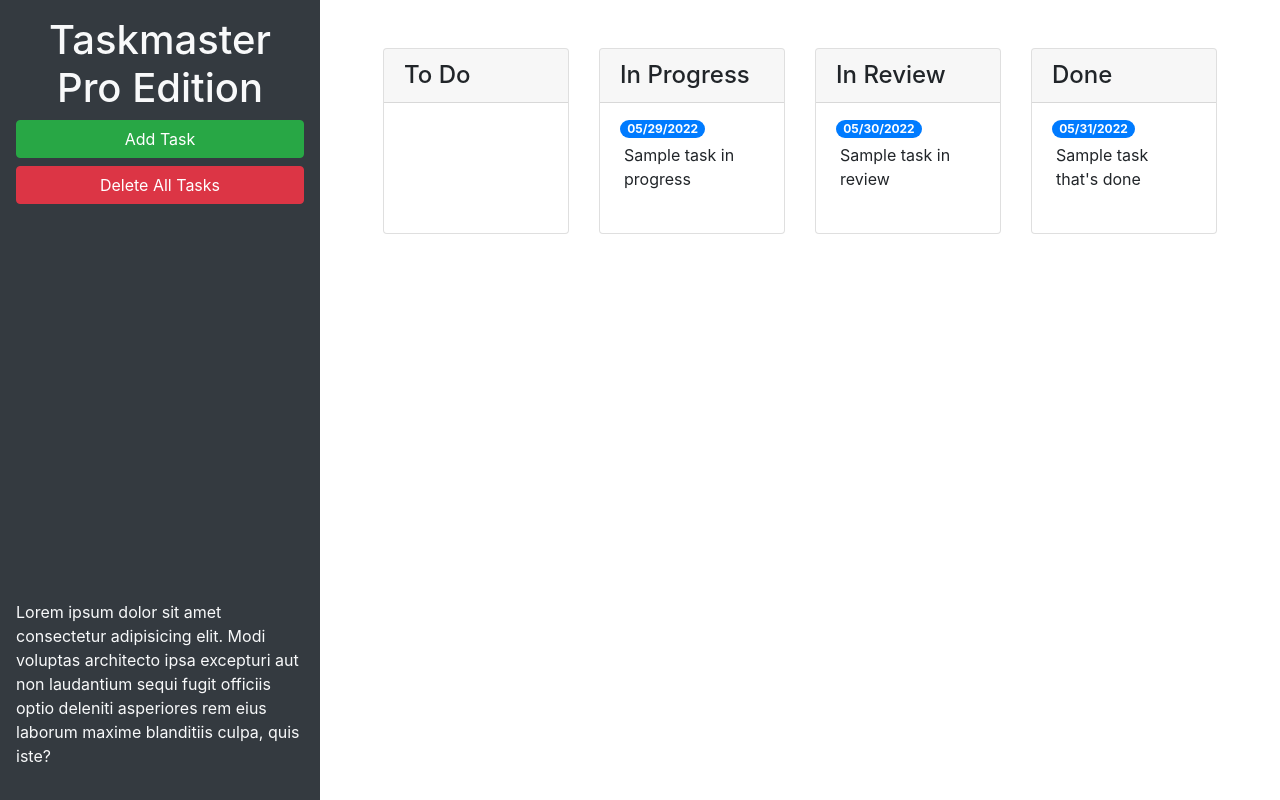
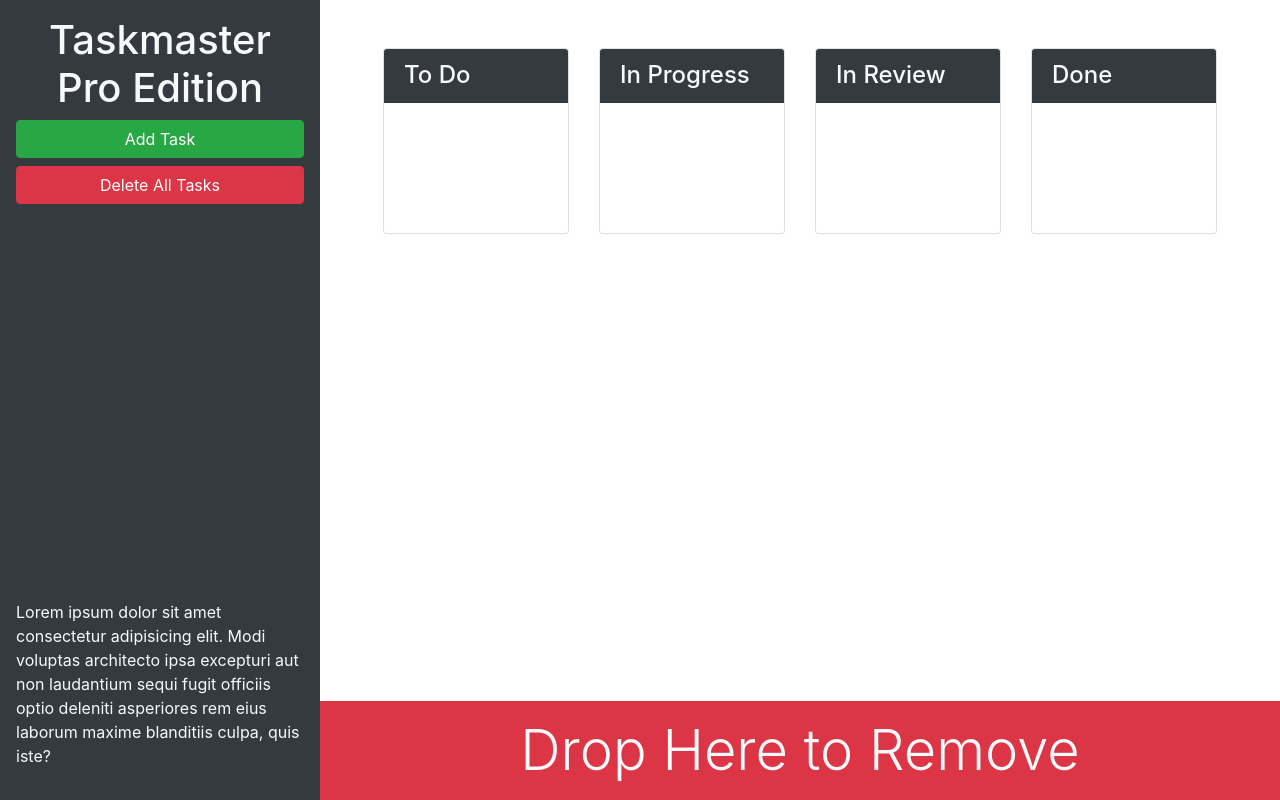
Before and after one commit to kalecodes/taskmaster-pro, a plain HTML site: page index.html in a window 1280 px wide. Drawn offline with nearby package versions, Linux system fonts and the light colour scheme.

Commit message:
create trash area

```diff
--- a/index.html
+++ b/index.html
@@ -13,22 +13,22 @@
 <body>
 
   <div class="row min-vh-100 no-gutters">
-    <header class="col-12 col-lg-3 bg-dark text-light d-flex flex-column p-4 p-lg-3">
+    <header class="col-12 col-lg-3 bg-dark text-light sticky-top d-flex flex-column p-4 p-lg-3">
       <h1 class="text-center">Taskmaster Pro Edition</h1>
       <button id="create-task" class="btn btn-block btn-success" data-toggle="modal" data-target="#task-form-modal">Add
         Task</button>
       <button id="remove-tasks" class="btn btn-block btn-danger">Delete All Tasks</button>
-      <p class="mt-auto">Lorem ipsum dolor sit amet consectetur adipisicing elit. Modi voluptas architecto ipsa
+      <p class="mt-auto d-none d-lg-block">Lorem ipsum dolor sit amet consectetur adipisicing elit. Modi voluptas architecto ipsa
         excepturi aut non
         laudantium sequi fugit officiis optio deleniti asperiores rem eius laborum maxime blanditiis culpa, quis iste?
       </p>
     </header>
-    <main class="col-12 col-lg-9">
+    <main class="col-12 col-lg-9 d-flex flex-column">
       <div class="m-5 row justify-content-around">
       <!--ToDo-->
         <div class="col-12 col-md-6 col-xl-3 mb-3">
           <div class="card">
-            <h4 class="card-header">
+            <h4 class="card-header bg-dark text-light">
               To Do
             </h4>
             <ul id="list-toDo" class="list-group list-group-flush">
@@ -39,38 +39,34 @@
       <!--In progress-->
         <div class="col-12 col-md-6 col-xl-3 mb-3">
           <div class="card">
-            <h4 class="card-header">In Progress</h4>
+            <h4 class="card-header bg-dark text-light">In Progress</h4>
             <ul id= "list-inProgress" class="list-group list-group-flush">
-              <li class="list-group-item">
-                <span class="badge badge-primary badge-pill">05/29/2022</span>
-                <p class="m-1">Sample task in progress</p>
-              </li>
+
             </ul>
           </div>
         </div>
       <!--In Review-->
         <div class="col-12 col-md-6 col-xl-3 mb-3">
           <div class="card">
-            <h4 class="card-header">In Review</h4>
+            <h4 class="card-header bg-dark text-light">In Review</h4>
             <ul id="list-inReview" class="list-group list-group-flush">
-              <li class="list-group-item">
-                <span class="badge badge-primary badge-pill">05/30/2022</span>
-                <p class="m-1">Sample task in review</p>
-              </li>
+
             </ul>
           </div>
         </div>
       <!--Done-->
         <div class="col-12 col-md-6 col-xl-3 mb-3">
           <div class="card">
-            <h4 class="card-header">Done</h4>
+            <h4 class="card-header bg-dark text-light">Done</h4>
             <ul id="list-done" class="list-group list-group-flush">
-              <li class="list-group-item">
-                <span class="badge badge-primary badge-pill">05/31/2022</span>
-                <p class="m-1">Sample task that's done</p>
-              </li>
+
             </ul>
           </div>
+        </div>
+      </div>
+      <div id="trash" class="mt-auto">
+        <div class="w-100 bg-danger p-3 text-center text-light display-4">
+          Drop Here to Remove
         </div>
       </div>
     </main>
```
